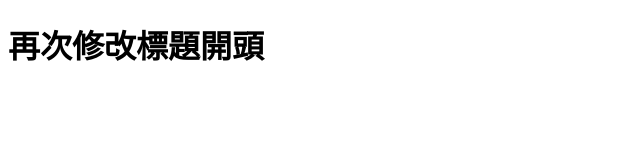
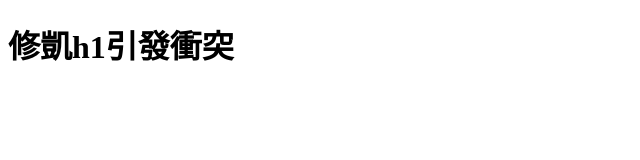
Before and after one commit to Chun216/20241015_js, a plain HTML site: page index.html in a window 1280 px wide. Shown: the whole page, without its empty margins (0-640 px from the left). Drawn offline with Linux system fonts and the light colour scheme.

Commit message:
引發衝突

```diff
--- a/index.html
+++ b/index.html
@@ -6,7 +6,7 @@
   <title>Document</title>
 </head>
 <body>
-  <h1>再次修改標題開頭</h1>
+  <h1>修凱h1引發衝突</h1>
 
 </body>
 </html>
```
